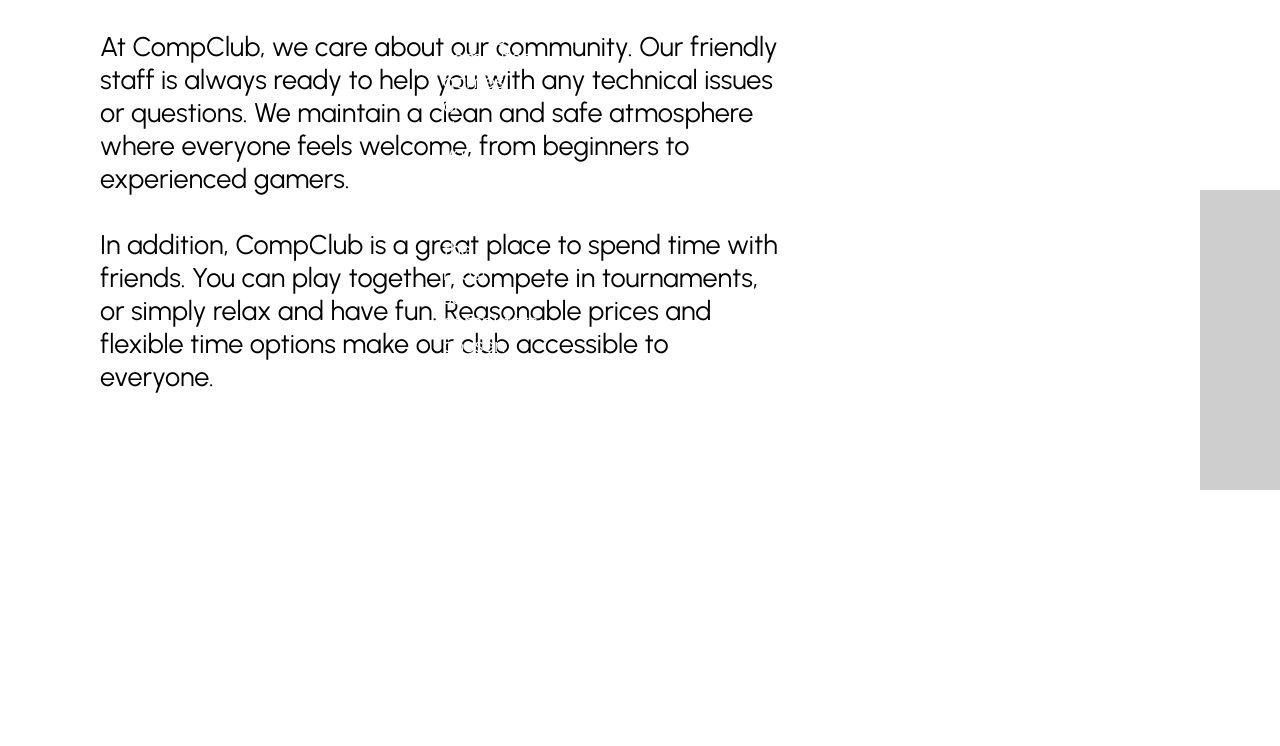
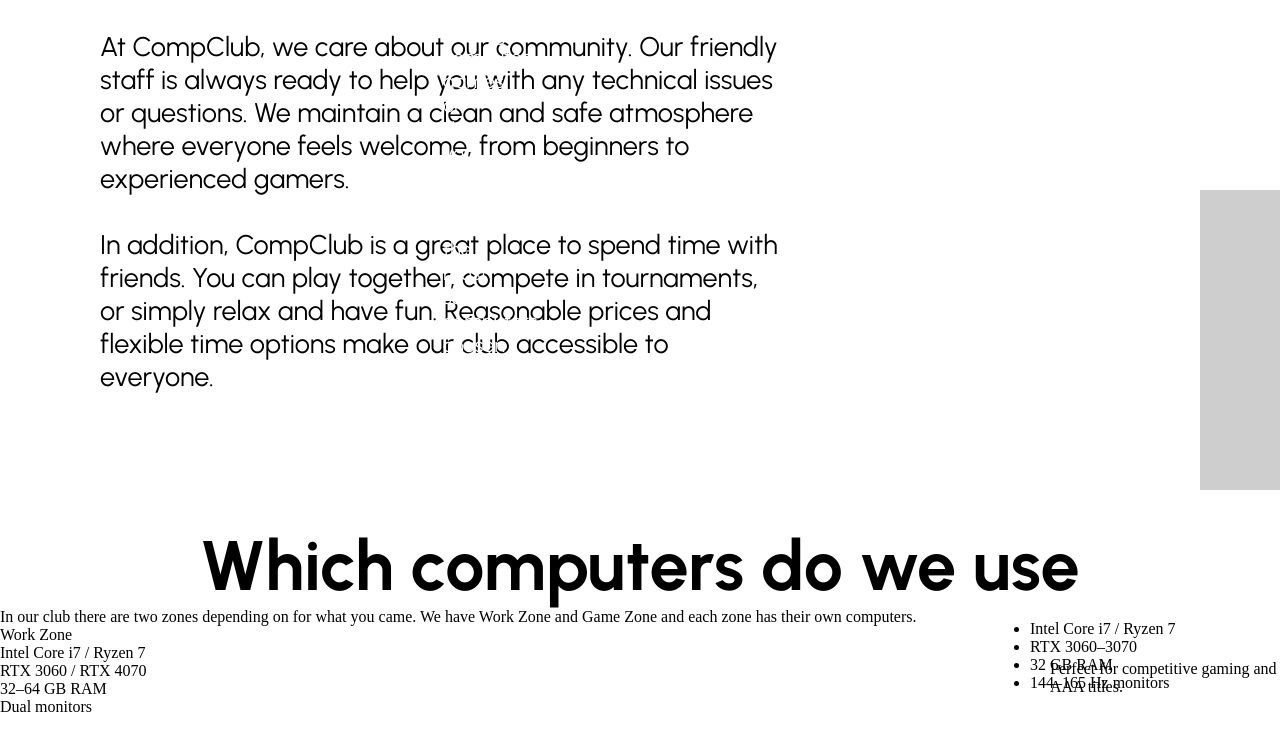
Before and after one commit to akbar-kzmv/Computer-Club---HTML-CSS, a plain HTML site: page index.html in a window 1280 px wide. Shown: the part 847-1593 px from the top of the page. Before the commit the page ends 1337 px from the top, so only its background shows below. Drawn offline with Linux system fonts and the light colour scheme; grey boxes are pictures that could not be loaded; a web font is replaced by a local one.

Commit message:
Main page finished!
Added sections for Work Zone and Game Zone with specifications.

```diff
--- a/index.html
+++ b/index.html
@@ -24,6 +24,8 @@
     </div>
     <p class="bodytitle">Why us?</p>
     <div class="bodytitleback"></div>
+    <div class="bodyphoto1"></div>
+    <div class="bodyphoto2"></div>
     <p class="bodytext">
       So you can give a question. "Why we should choose you?". The answer is simple. Because we provide you the best service
       and devices to use. One of our main advantages is comfort. Our gaming stations are equipped with high-quality monitors, comfortable chairs, and fast internet connection.
@@ -34,5 +36,30 @@
     <p class="bodytext">
       In addition, CompClub is a great place to spend time with friends. You can play together, compete in tournaments, or simply relax and have fun.
       Reasonable prices and flexible time options make our club accessible to everyone. </p>
+    <p style="margin-top: 100px;" class="bodytitle">Which computers do we use</p>
+    <div class="bodytitleback2"></div>
+    <p class="bodytext2">In our club there are two zones depending on for what you came. We have Work Zone and Game Zone and each zone has
+    their own computers.</p>
+    <div class="verline"></div>
+    <p class="subtitle">Work Zone</p>
+    <ul class="bodylist">
+      <li>Intel Core i7 / Ryzen 7</li>
+      <li>RTX 3060 / RTX 4070</li>
+      <li>32–64 GB RAM</li>
+      <li>Dual monitors</li>
+    </ul>
+    <div class="workphoto"></div>
+    <p style="margin-left: -870px; margin-top: -150px;" class="bodytext2">Ideal for programming, video editing, design, and 3D work.</p>
+    <p style="padding-left: 1300px;" class="subtitle">Game Zone</p>
+    <ul style="position: absolute; left: 1030px;" class="bodylist">
+      <li>Intel Core i7 / Ryzen 7</li>
+      <li>RTX 3060–3070</li>
+      <li>32 GB RAM</li>
+      <li>144–165 Hz monitors</li>
+    </ul>
+    <div class="gamephoto"></div>
+    <p style="margin-left: 1050px; margin-top: 40px; margin-bottom: 50px;" class="bodytext2">Perfect for competitive gaming and AAA titles.</p>
+    <div id="footer">
+    </div>
   </body>
 </html>
```
